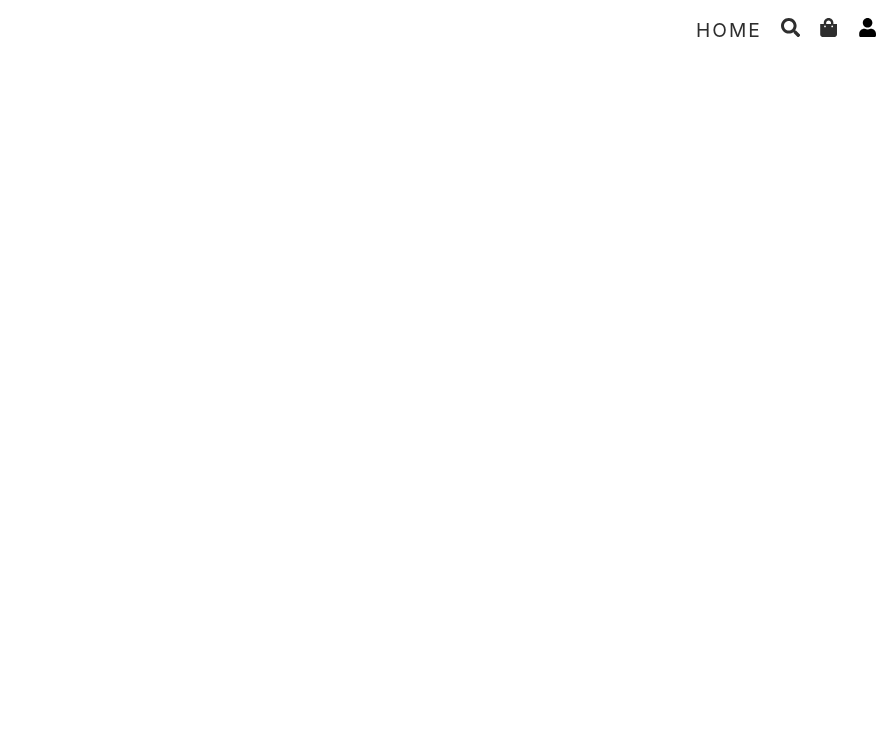
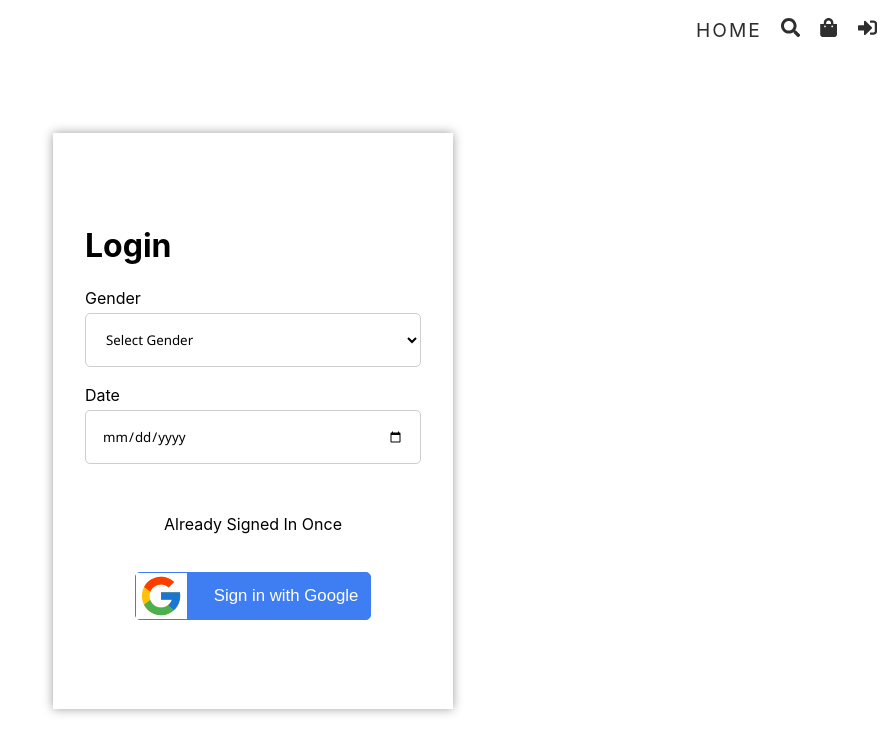
Before and after one commit to Dipesh23/ecommerce-frontend, a React (Vite) app: page /login in a window 1280 px wide. Before the commit this address had no page. Shown: the top 754 px of the page, without its empty margins (387-1280 px from the left). Built offline with nearby package versions, Linux system fonts and the light colour scheme.

Commit message:
login part

```diff
--- a/src/App.tsx
+++ b/src/App.tsx
@@ -7,6 +7,7 @@ const Home = lazy(() => import("./pages/home"));
 const Search = lazy(() => import("./pages/search"));
 const Cart = lazy(() => import("./pages/cart"));
 const Shipping = lazy(() => import("./pages/shipping"));
+const Login = lazy(() => import("./pages/login"));
 
 //Admin Routes impoeting
 const Dashboard = lazy(() => import("./pages/admin/dashboard"));
@@ -37,6 +38,10 @@ const App = () => {
           <Route path="/" element={<Home />} />
           <Route path="/search" element={<Search />} />
           <Route path="/cart" element={<Cart />} />
+
+          //without login user
+          <Route path="/login" element={<Login/>} />
+
           //logged-in user routes
           <Route>
             <Route path="/shipping" element={<Shipping />} />
--- a/src/components/header.tsx
+++ b/src/components/header.tsx
@@ -3,7 +3,7 @@ import { useState } from 'react';
 import { FaSearch, FaShoppingBag, FaSignInAlt, FaSignOutAlt, FaUser } from 'react-icons/fa'
 import { Link } from 'react-router-dom'
 
-const user = {_id:"dkjfdjf",role:"admin"};
+const user = {_id:"",role:""};
 
 const Header = () => {
     const [isOpen,setisOpen]=useState<boolean>(false)
--- /dev/null
+++ b/src/pages/login.tsx
@@ -0,0 +1,40 @@
+import { FcGoogle } from "react-icons/fc";
+import { useState } from "react";
+
+
+const Login = () => {
+    const[gender,setGender]=useState("");
+    const [date,setDate]=useState("");
+  return (
+    <div className='login'>
+        <main>
+            <h1 className='heading'>Login</h1>
+            <div>
+                <label>Gender</label>
+                <select value={gender} onChange={(e)=>setGender(e.target.value)}>
+                    <option value="">Select Gender</option>
+                    <option value="male">Male</option>
+                    <option value="female">Female</option>
+                </select>
+            </div>
+            <div>
+                <label>Date</label>
+                <input
+                type='date'
+                value={date}
+                onChange={(e)=>setDate(e.target.value)}
+                />
+            </div>
+            <div>
+                <p>Already Signed In Once</p>
+                <button>
+                    <FcGoogle/><span>Sign in with Google</span>
+                </button>
+            </div>
+        </main>
+
+    </div>
+  )
+}
+
+export default Login
--- a/src/styles/app.scss
+++ b/src/styles/app.scss
@@ -42,6 +42,7 @@
   @import "_home";
   @import "cart";
   @import "shipping";
+  @import "login.scss";
 
   @import "admin-styles/dashboard";
   @import "admin-styles/products";
@@ -85,6 +86,12 @@ button{
 
   }
 
+}
+
+.heading{
+  @include heading;
+  margin:1rem 0;
+  text-align: center
 }
 
 }
```
Also changed, not shown: src/styles/_login.scss (indentation only).
